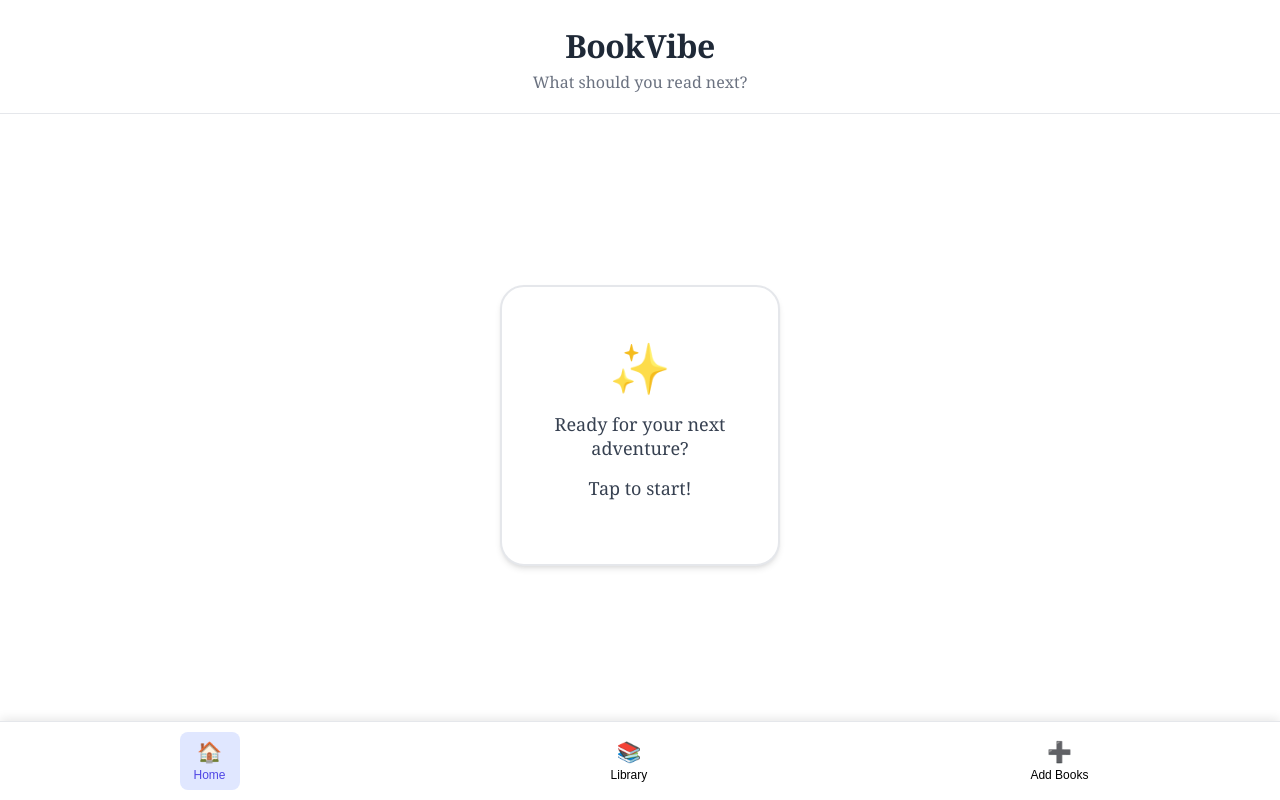
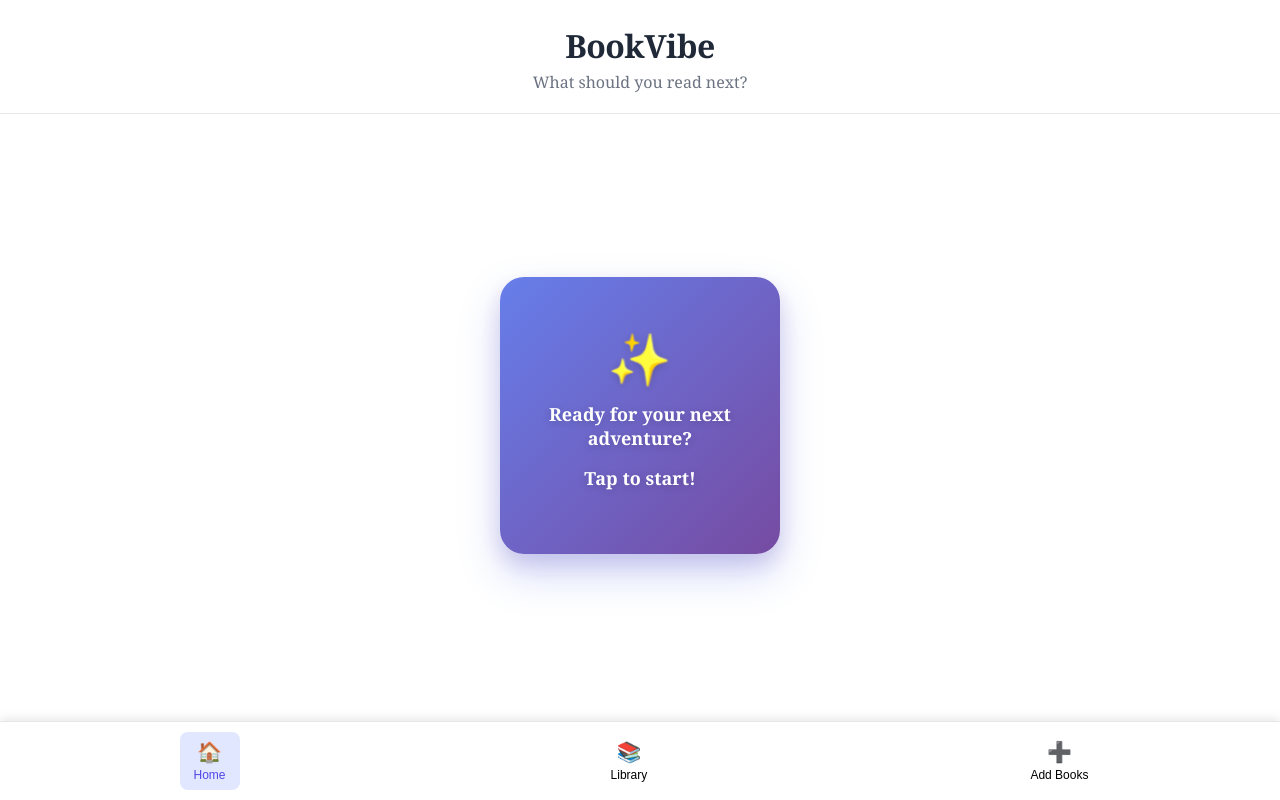
Before and after one commit to timcoe429/bookvibe, a React (Create React App) app in the folder client/: page / in a window 1280 px wide. Built offline with nearby package versions, Linux system fonts and the light colour scheme.

Commit message:
Update 20

```diff
--- a/client/src/App.css
+++ b/client/src/App.css
@@ -58,7 +58,7 @@ body {
   .main-content {
     flex: 1;
     padding: 20px;
-    padding-bottom: 80px; /* Space for bottom nav */
+    padding-bottom: 100px; /* More space for bottom nav */
     background: white;
     overflow: hidden;
     display: flex;
@@ -109,7 +109,7 @@ body {
     border: 1px solid #e5e7eb;
     border-radius: 16px;
     padding: 32px 24px;
-    margin-bottom: 15px;
+    margin-bottom: 25px;
     text-align: center;
     box-shadow:
       0 4px 6px -1px rgba(0, 0, 0, 0.1),
@@ -282,8 +282,8 @@ body {
   .magic-circle {
     text-align: center;
     padding: 48px 32px;
-    background: #ffffff;
-    border: 2px solid #e5e7eb;
+    background: linear-gradient(135deg, #667eea 0%, #764ba2 100%);
+    border: none;
     border-radius: 24px;
     width: 280px;
     min-height: 200px;
@@ -291,22 +291,22 @@ body {
     flex-direction: column;
     justify-content: center;
     align-items: center;
-    color: #1f2937;
+    color: white;
     box-shadow:
-      0 4px 6px -1px rgba(0, 0, 0, 0.1),
-      0 2px 4px -1px rgba(0, 0, 0, 0.06);
+      0 20px 40px rgba(102, 126, 234, 0.3),
+      0 10px 20px rgba(118, 75, 162, 0.2);
     animation: float 3s ease-in-out infinite;
     position: relative;
     cursor: pointer;
     transition: all 0.3s ease;
+    overflow: hidden;
   }
 
   .magic-circle:hover {
-    transform: translateY(-4px);
+    transform: translateY(-6px) scale(1.02);
     box-shadow:
-      0 10px 25px -3px rgba(0, 0, 0, 0.1),
-      0 4px 6px -2px rgba(0, 0, 0, 0.05);
-    border-color: #d1d5db;
+      0 25px 50px rgba(102, 126, 234, 0.4),
+      0 15px 30px rgba(118, 75, 162, 0.3);
   }
 
 
@@ -314,8 +314,11 @@ body {
   .magic-text {
     font-size: 18px;
     margin-bottom: 16px;
-    font-weight: 500;
-    color: #374151;
+    font-weight: 600;
+    color: white;
+    text-shadow: 0 2px 8px rgba(0, 0, 0, 0.2);
+    position: relative;
+    z-index: 2;
   }
 
   .magic-text:first-child {
@@ -363,13 +366,18 @@ body {
 
   @keyframes sparkle {
     0%, 100% {
-      transform: scale(1);
-      opacity: 1;
+      transform: scale(1) rotate(0deg);
+      filter: brightness(1);
     }
     50% {
-      transform: scale(1.05);
-      opacity: 0.8;
+      transform: scale(1.1) rotate(5deg);
+      filter: brightness(1.3);
     }
+  }
+
+  @keyframes rotate {
+    from { transform: rotate(0deg); }
+    to { transform: rotate(360deg); }
   }
 
    .add-books-section {
```
